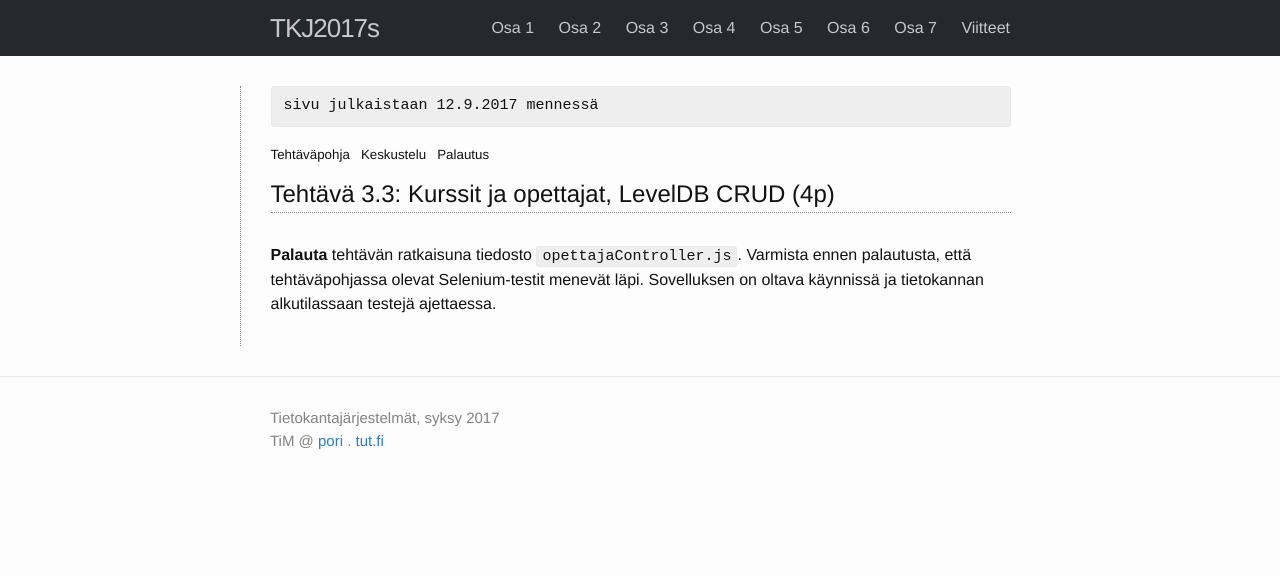
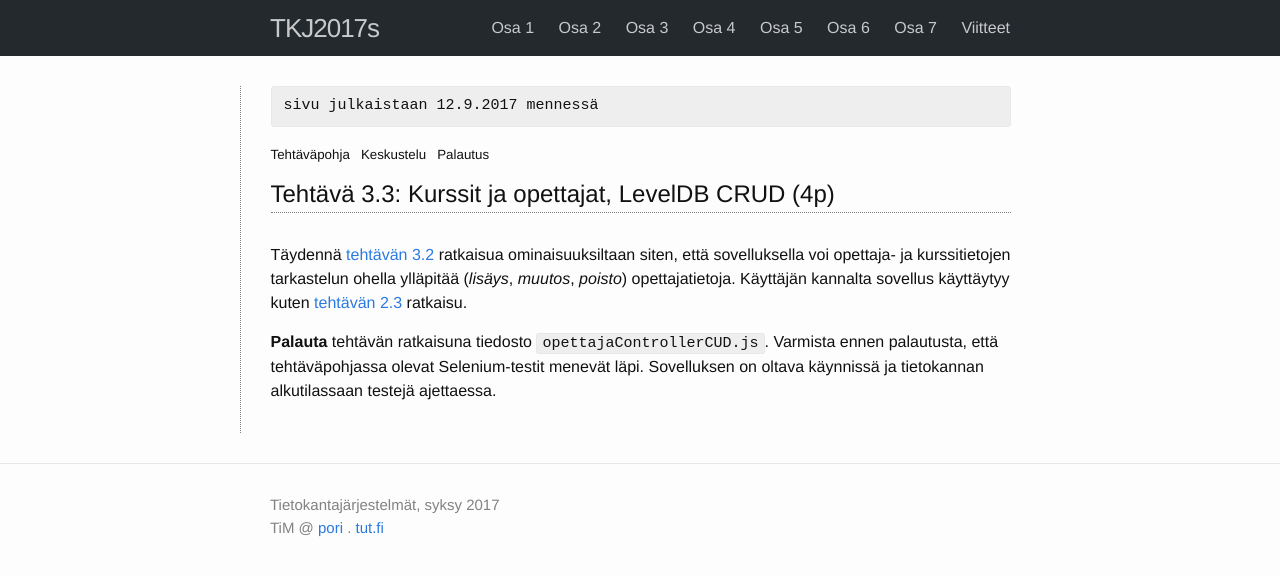
Before and after one commit to timedu/tkj2017s, a Jekyll site: the page built from docs/_osa3/tehtava33.md, in a window 1280 px wide. Shown: the top 576 px of the page. Built offline with Jekyll 4.4.1, drawn with Linux system fonts in a browser that asks for light colours.

Commit message:
ex 3.3 draft

```diff
--- a/docs/_osa3/tehtava33.md
+++ b/docs/_osa3/tehtava33.md
@@ -9,4 +9,8 @@ kesken: 1
 julkaisu: 12.9.2017
 ---
 
-**Palauta** tehtävän ratkaisuna tiedosto `opettajaController.js`. Varmista ennen palautusta, että tehtäväpohjassa olevat Selenium-testit menevät läpi. Sovelluksen on oltava käynnissä ja tietokannan alkutilassaan testejä ajettaessa.
+Täydennä [tehtävän 3.2](../tehtava32) ratkaisua ominaisuuksiltaan siten, että sovelluksella voi opettaja- ja kurssitietojen tarkastelun ohella ylläpitää (*lisäys*, *muutos*, *poisto*) opettajatietoja. Käyttäjän kannalta sovellus käyttäytyy kuten [tehtävän 2.3](../../osa2/tehtava23) ratkaisu.
+
+
+
+**Palauta** tehtävän ratkaisuna tiedosto `opettajaControllerCUD.js`. Varmista ennen palautusta, että tehtäväpohjassa olevat Selenium-testit menevät läpi. Sovelluksen on oltava käynnissä ja tietokannan alkutilassaan testejä ajettaessa.
```
